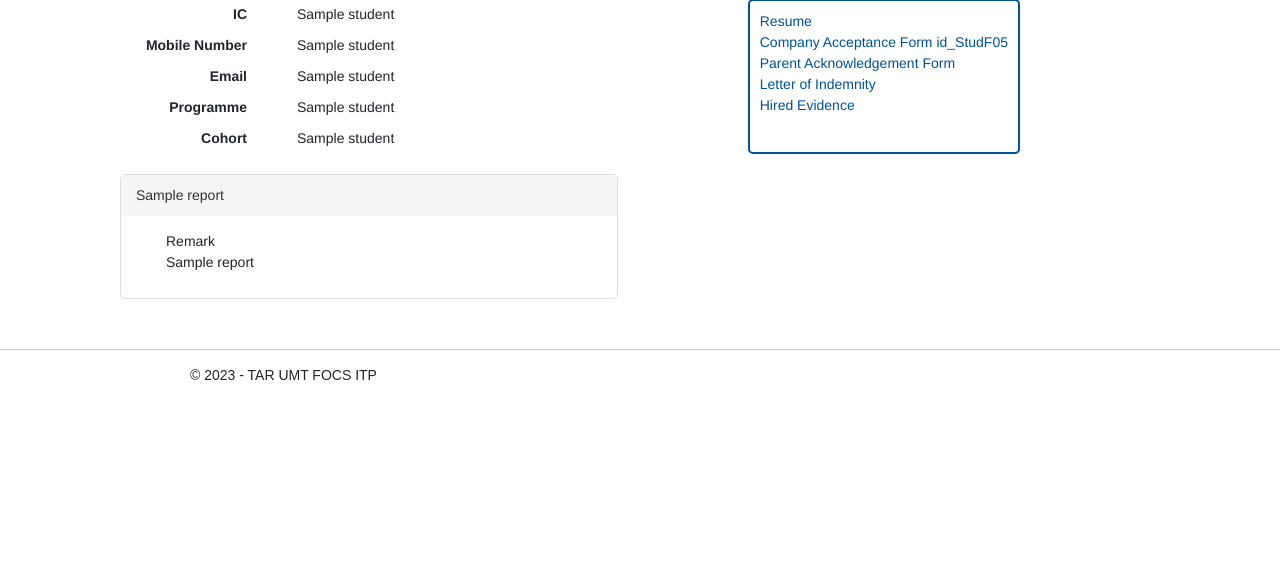
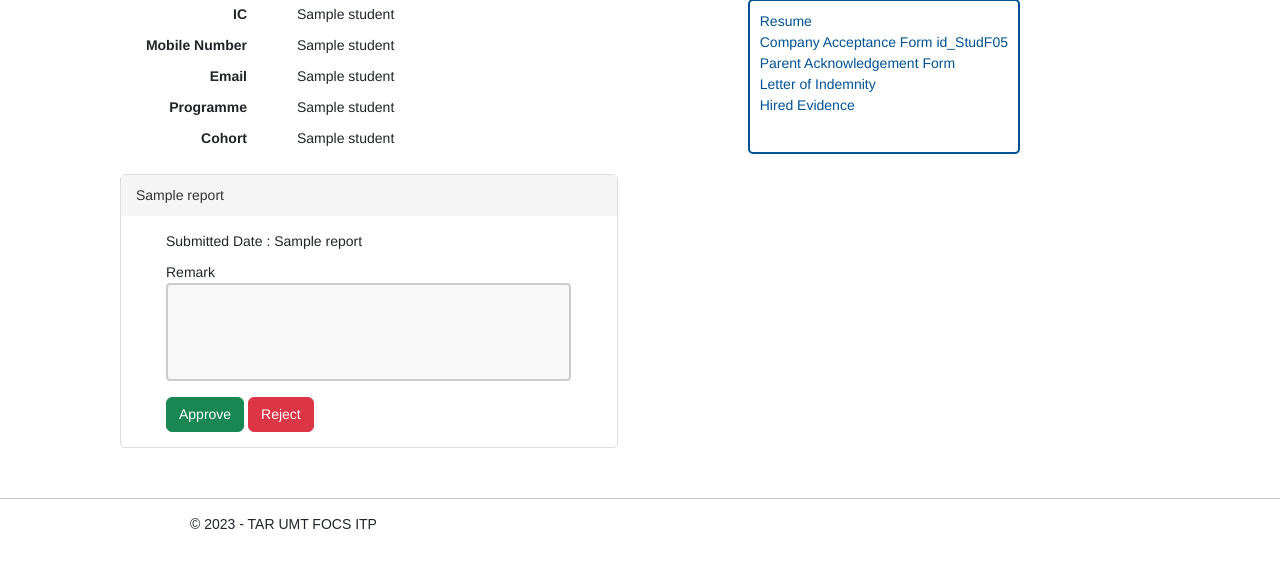
Before and after one commit to kuxinyau/aws-live, a Flask app: template templates/LecStudDetails.html in a window 1280 px wide. Shown: the part 142-710 px from the top of the page. Run offline with Flask 3, Linux system fonts and the light colour scheme; the template is opened without the code that fills it: most values are stand-ins (such as "Sample title", 1, 10 or a date in 2020); some libraries are stand-ins or nearby versions.

Commit message:
Update LecStudDetails.hyml de button

```diff
--- a/EmpApp.py
+++ b/EmpApp.py
@@ -259,10 +259,10 @@ def LecUpdateReportStatus():
         studId = request.form['studentId']
         reportType = request.form['reportType']
         remark = request.form['remark']
-        if request.form['status'] == 'approve':
-            status = 'Approved'
-        elif request.form['status'] == 'reject':
-            status = 'Rejected'
+        if request.form['status'] == 'Approve':
+            status = 'approved'
+        elif request.form['status'] == 'Reject':
+            status = 'rejected'
 
         if remark.strip():
             update_sql = "UPDATE report SET status = %s, remark = %s WHERE student = %s AND reportType = %s"
--- a/templates/LecStudDetails.html
+++ b/templates/LecStudDetails.html
@@ -246,7 +246,7 @@
                                 class="idUrl"><iconify-icon icon="iwwa:file-pdf"
                                     style="font-size: 150px;"></iconify-icon></a></div>
                         <div>
-                            {% if report[3] == 'submitted' %}
+                            {% if report[3] != 'pending' %}
                             <div style="padding-bottom: 10px;">
                                 Submitted Date : {{ report[1] }}
                                 {% if report[4] == 1 %}
@@ -259,8 +259,8 @@
                                     <div class="remarkForm"><textarea name="remark" rows="4" cols="45"
                                             class="remark"></textarea></div>
                                 </div>
-                                <input type="submit" name="status" value="approve" class="btn btn-success" style="font-size: 14px;" />
-                                <input type="submit" name="status" value="reject" class="btn btn-danger" style="font-size: 14px;" />
+                                <input type="submit" name="status" value="Approve" class="btn btn-success" style="font-size: 14px;" />
+                                <input type="submit" name="status" value="Reject" class="btn btn-danger" style="font-size: 14px;" />
                                 <input type="hidden" value="{{ report[2] }}" name="reportType" />
                                 <input type="hidden" value="{{ student[0] }}" name="studentId" />
                             </form>
```
